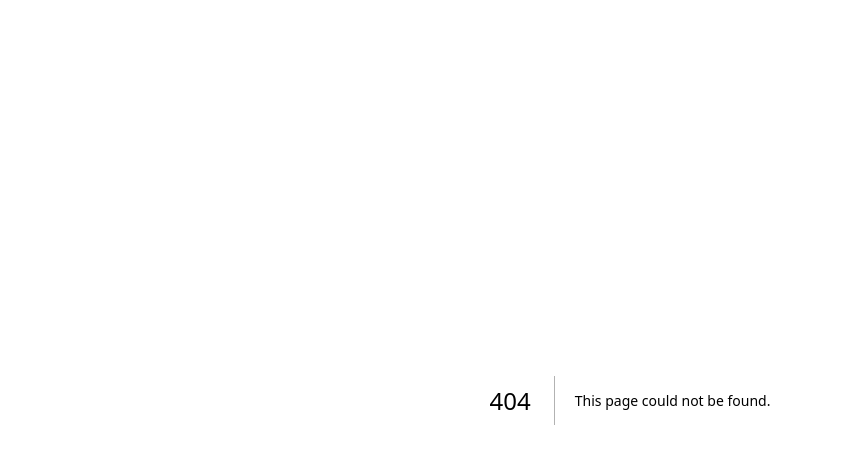
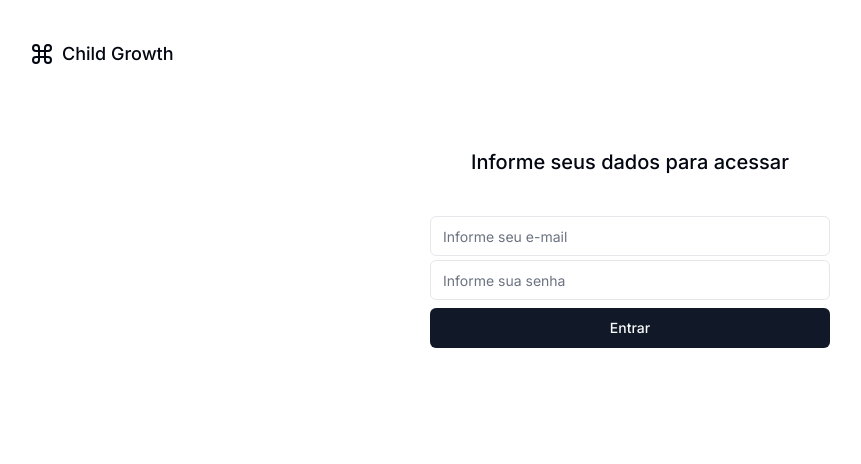
Before and after one commit to ANDRIEL123/child-growth, a Next.js app: page /login in a window 1280 px wide. Before the commit this address had no page. Shown: the top 464 px of the page, without its empty margins (10-871 px from the left). Built offline with nearby package versions, Linux system fonts and the light colour scheme.

Commit message:
Implementado tela login

```diff
--- a/src/app/Authentication/page.tsx
+++ b/src/app/Authentication/page.tsx
@@ -32,7 +32,7 @@ export default function AuthenticationPage() {
       </div>
       <div className="container relative hidden h-[800px] flex-col items-center justify-center md:grid lg:max-w-none lg:grid-cols-2 lg:px-0">
         <Link
-          href="/examples/authentication"
+          href="/login"
           className={cn(
             buttonVariants({ variant: "ghost" }),
             "absolute right-4 top-4 md:right-8 md:top-8"
@@ -74,7 +74,7 @@ export default function AuthenticationPage() {
                 Crie um conta
               </h1>
               <p className="text-sm text-muted-foreground">
-                Informe seu melhor para criar a conta
+                Informe seu melhor email para criar a conta
               </p>
             </div>
             <UserAuthForm />
--- /dev/null
+++ b/src/app/login/page.tsx
@@ -0,0 +1,76 @@
+
+"use client"
+
+import { Icons } from "@/components/icons"
+import { Button } from "@/components/ui/button"
+import { Input } from "@/components/ui/input"
+import { Label } from "@/components/ui/label"
+import React, { useState } from "react"
+
+const Login = () => {
+    const [isLoading, setIsLoading] = useState(false)
+
+    async function onSubmit(event: React.SyntheticEvent) {
+        event.preventDefault()
+        setIsLoading(true)
+
+        setTimeout(() => {
+            setIsLoading(false)
+        }, 3000)
+    }
+
+    return (
+        <div className="flex flex-col p-10">
+            <div className="relative z-20 flex items-center text-lg font-medium">
+                <svg
+                    xmlns="http://www.w3.org/2000/svg"
+                    viewBox="0 0 24 24"
+                    fill="none"
+                    stroke="currentColor"
+                    strokeWidth="2"
+                    strokeLinecap="round"
+                    strokeLinejoin="round"
+                    className="mr-2 h-6 w-6"
+                >
+                    <path d="M15 6v12a3 3 0 1 0 3-3H6a3 3 0 1 0 3 3V6a3 3 0 1 0-3 3h12a3 3 0 1 0-3-3" />
+                </svg>
+                Child Growth
+            </div>
+            <div className="flex flex-col items-center justify-center mt-20">
+                <Label className="text-xl">Informe seus dados para acessar</Label>
+                <form onSubmit={onSubmit} className="w-full sm:w-1/3 lg mt-10">
+                    <div className="grid gap-2">
+                        <div className="grid gap-1">
+                            <Input
+                                id="email"
+                                placeholder="Informe seu e-mail"
+                                type="email"
+                                autoCapitalize="none"
+                                autoComplete="email"
+                                autoCorrect="off"
+                                disabled={isLoading}
+                            />
+                            <Input
+                                id="password"
+                                placeholder="Informe sua senha"
+                                type="password"
+                                autoCapitalize="none"
+                                autoComplete="password"
+                                autoCorrect="offx"
+                                disabled={isLoading}
+                            />
+                        </div>
+                        <Button disabled={isLoading}>
+                            {isLoading && (
+                                <Icons.spinner className="mr-2 h-4 w-4 animate-spin" />
+                            )}
+                            Entrar
+                        </Button>
+                    </div>
+                </form>
+            </div>
+        </div>
+    )
+}
+
+export default Login
```
